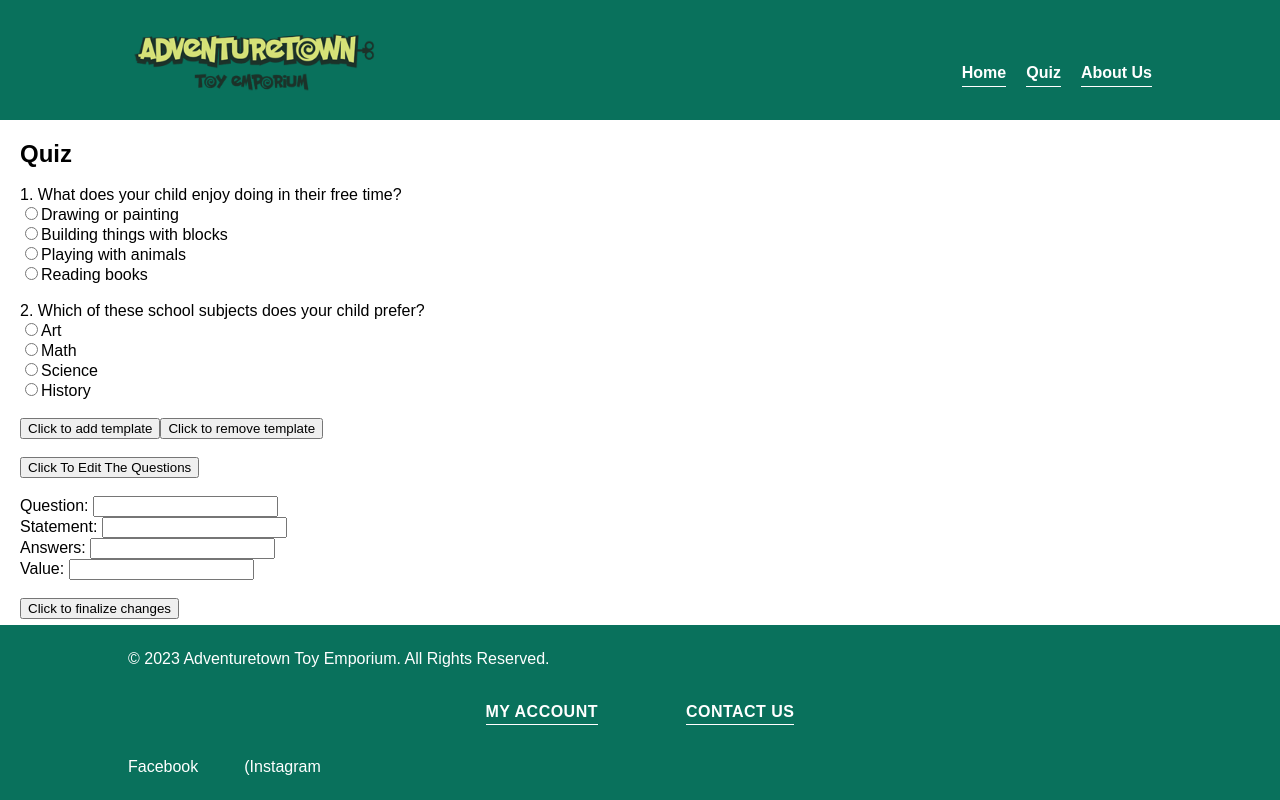
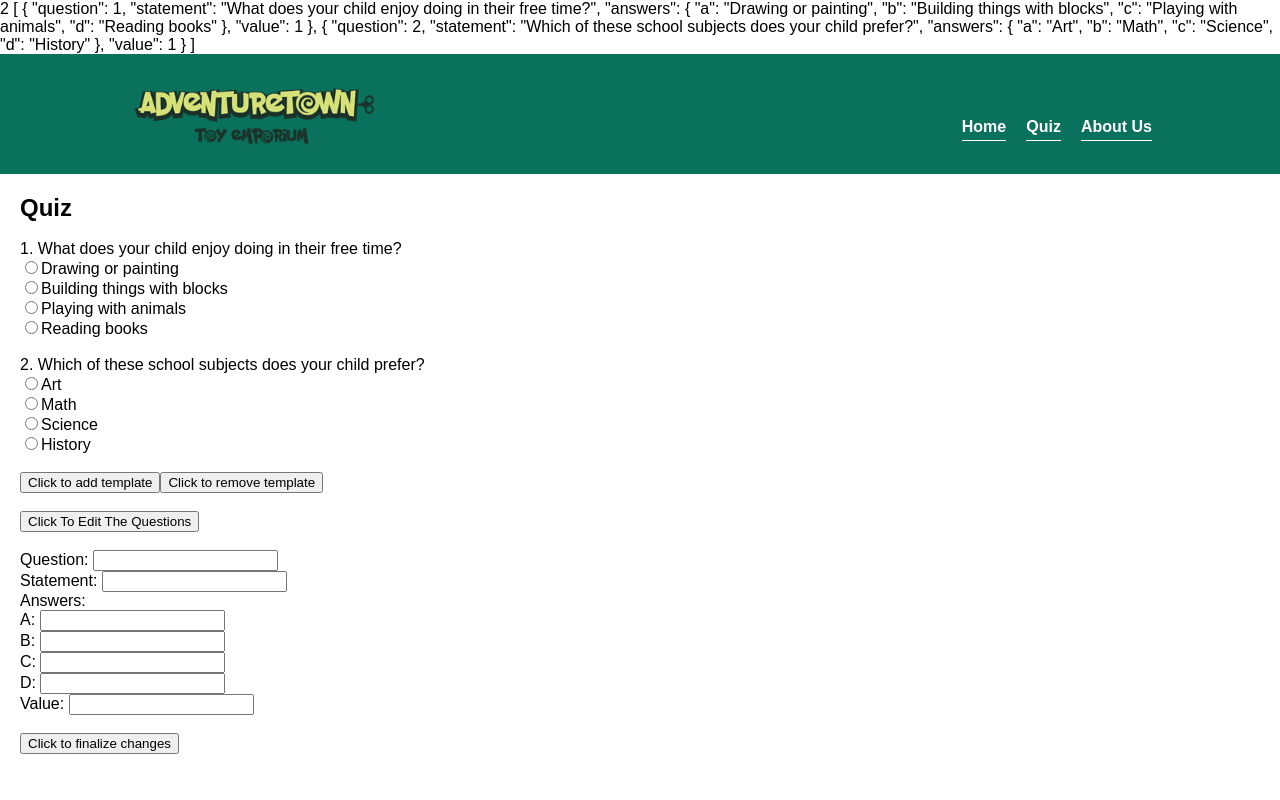
Before and after one commit to xraycodes/ToyEmporium, a Vue app: page / in a window 1280 px wide. Both pictures are taken after a click on the button "Click To Edit The Questions". Built offline with nearby package versions, Linux system fonts and the light colour scheme.

Commit message:
edit function started, still buggy

```diff
--- a/src/App.vue
+++ b/src/App.vue
@@ -5,7 +5,7 @@ import JSONfile from './assets/components/questions.json'
 import { reactive, ref, watch } from 'vue';
 
 // Functionalites
-import QuestionTemplate from './assets/components/QuestionTemplate.vue';
+import QuestionTemplate from './assets/components/questionTemplate.vue';
 import AddAndDeleteButtons from './assets/components/AddAndDeleteButtons.vue';
 import EditButton from './assets/components/EditButton.vue';
 
@@ -15,12 +15,6 @@ import Footer from './assets/components/layout/Footer.vue';
 
 // JSONfile content is created into object
 const questionsInJSONAsObj = reactive(JSONfile)
-
-// Testing
-const questionsObj = reactive(questionsInJSONAsObj)
-
-// If set to True will allow questioned to be edited
-const editingAvailable = ref(false);
 
 // Total number of questions shown(Initial is 2 as per questions.json)
 const questionsLength = ref(JSONfile.length)
@@ -34,25 +28,24 @@ watch(questionsLength, (newValue,oldValue) => {
     questionsInJSONAsObj[index]['statement'] = 'Insert question'
     questionsInJSONAsObj[index]['answers'] = {"a":"Option A", "b":"Option B","c":"Option C","d":"Option D"}
     questionsInJSONAsObj[index]['value'] = 1
-    console.log(questionsInJSONAsObj)
   }
 )
 
+const finalizeChanges = (data) => {
+  questionsInJSONAsObj[(data["question"] - 1)]["statement"] = data["statement"]
+  questionsInJSONAsObj[(data["question"] - 1)]["answers"] = data["answers"]
+  questionsInJSONAsObj[(data["question"] - 1)]["value"] = data["value"]
+}
 
-// const editedQuestion = ref('');
-// const editedAnswer = ref('');
-// const editedQuestionIndex = ref(-1);
+const removeTemplate = () => {
+  questionsInJSONAsObj.pop()
 
-// const startEdit = (questionIndex, question, answer) => {
-//   editingAvailable.value = true;
-//   editedQuestionIndex.value = questionIndex;
-//   editedQuestion.value = question;
-//   editedAnswer.value = answer;
-// };
-
+}
 </script>
 
 <template>
+  {{ questionsLength }}
+  {{ questionsInJSONAsObj }}
   <Header></Header>
   <!-- Main Content Section -->
   <main>
@@ -63,10 +56,10 @@ watch(questionsLength, (newValue,oldValue) => {
       <h1>Quiz</h1>
       <br>
       <!-- Outputs the static questions in questions.json-->
-      <div v-for="question in questionsInJSONAsObj">
-        <p>{{question.question}}. {{ question.statement }}</p>
+      <div v-for="(question,index) in questionsInJSONAsObj">
+        <p>{{index + 1}}. {{ question.statement }}</p>
         <div v-for="(answer, key) in question.answers">
-          <input type="radio" :id="key" :name="'question-' + question.question">
+          <input type="radio" :id="key" :name="'question-' + (index + 1)">
           <label :for="key"> {{ answer }}</label>
         </div>
         <br>
@@ -78,16 +71,16 @@ watch(questionsLength, (newValue,oldValue) => {
 
       <!-- Add or delete buttons to add or subtract total questions -->
       <!-- Recieves removeTemplate and addTemplate from component -->
-      <AddAndDeleteButtons @removeTemplate="questionsLength--" @addTemplate="questionsLength++" />
+      <AddAndDeleteButtons @removeTemplate="removeTemplate" @addTemplate="questionsLength++" />
 
       <br>
       <!-- Edit button to modify question and its answers -->
-      <EditButton :questionsLength="questionsLength"/>
+      <EditButton :questionsLength="questionsLength" @finalizeChanges="finalizeChanges"/>
 
     </section>
   </main>
 
-  <Footer></Footer>
+  <!-- <Footer></Footer> -->
   <!-- Hamburger Menu Overlay -->
   <div class="overlay">
     <div class="overlay-content">
--- a/src/assets/components/EditButton.vue
+++ b/src/assets/components/EditButton.vue
@@ -8,27 +8,23 @@ const editOn = ref(false)
 // The keys in all of questions
 const question = ref('')
 const statement = ref('')
-const answers = ref('')
+const answers = reactive({"a":'',"b":'',"c":'',"d":''})
 const value = ref('')
 
-// const editedQuestion = ref('');
-// const editedAnswer = ref('');
-// const editedQuestionIndex = ref(-1);
-
-// const startEdit = (questionIndex, question, answer) => {
-//   editedQuestionIndex.value = questionIndex;
-//   editedQuestion.value = question;
-//   editedAnswer.value = answer;
-// };
-
-// //function
-// <button @click="startEdit(1, 'hi', 'bcd')">r
-//     Click to edit
-//   </button>
+const sendChanges = () => {
+  const dataToSend = {
+    "question": question.value,
+    "statement": statement.value,
+    "answers": answers,
+    "value": value.value
+  };
+  emit('finalizeChanges', dataToSend);
+};
 
 </script>
 
 <template>
+
     <div>
         <button @click="editOn = !editOn">Click To Edit The Questions</button>
     </div>
@@ -41,13 +37,21 @@ const value = ref('')
         <label for="Statement">Statement: </label>
         <input type="text" id="Statement" v-model="statement"><br>
 
-        <label for="Answers">Answers: </label>
-        <input type="text" id="Answers" v-model="answers"><br>
+        <p>Answers: </p>
+
+        <label for="Answers">A: </label>
+        <input type="text" id="Answers" v-model="answers.a"><br>
+        <label for="Answers">B: </label>
+        <input type="text" id="Answers" v-model="answers.b"><br>
+        <label for="Answers">C: </label>
+        <input type="text" id="Answers" v-model="answers.c"><br>
+        <label for="Answers">D: </label>
+        <input type="text" id="Answers" v-model="answers.d"><br>
 
         <label for="Value">Value: </label>
         <input type="text" id="Value" v-model="value"><br>
         <br>
 
-        <button @click="$emit(finalizeChanges(question,statement,answers,value))">Click to finalize changes</button>
+        <button @click="sendChanges">Click to finalize changes</button>
     </div>
 </template>
```
